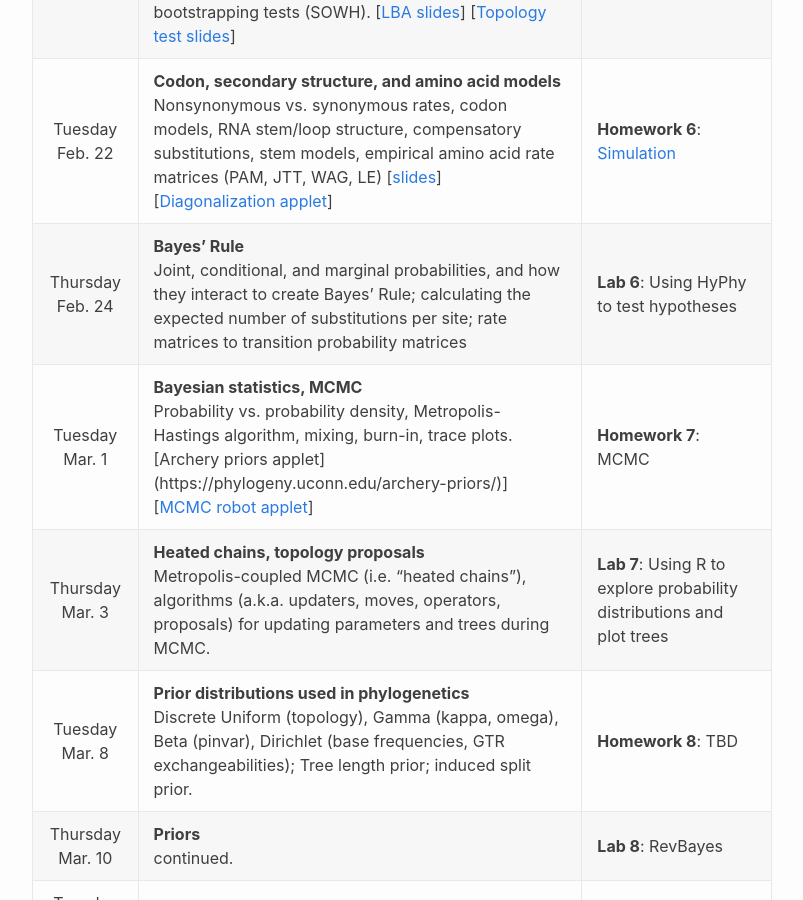
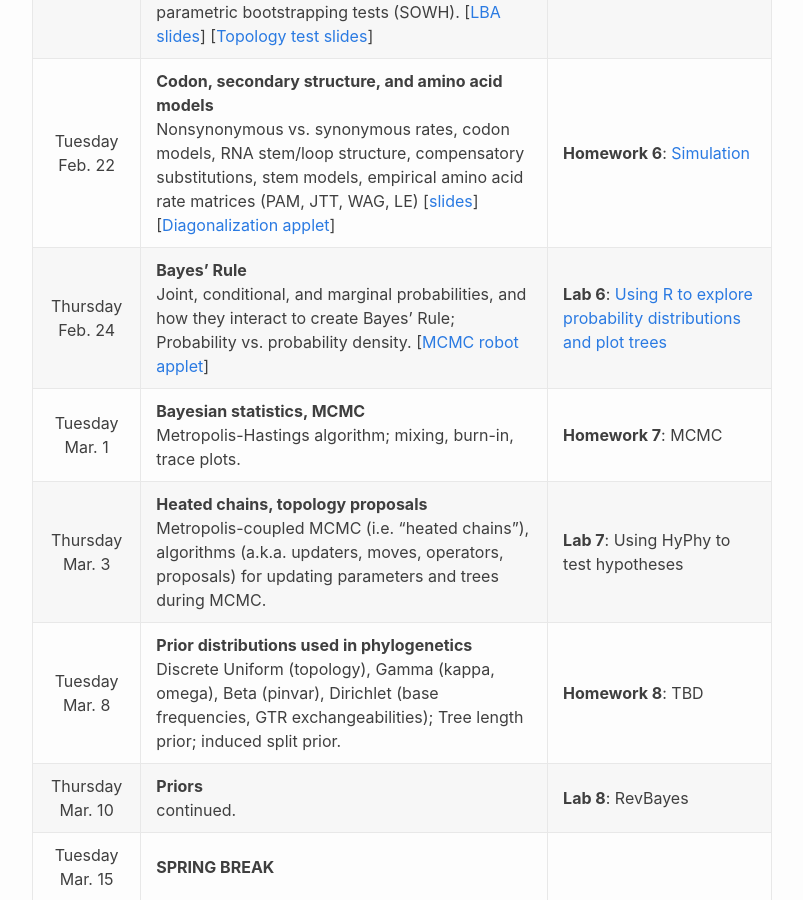
Before and after one commit to plewis/plewis.github.io, a Jekyll site: the page built from phylogenetics/phylogenetics2022.md, in a window 1280 px wide and 900 px high, scrolled down 2206 px. Shown: the whole window, without its empty margins (238-1041 px from the left). Built offline with Jekyll 4.4.1, drawn with Linux system fonts in a browser that asks for light colours; emoji names are drawn with the system emoji font.

Commit message:
updated schedule

```diff
--- a/phylogenetics/phylogenetics2022.md
+++ b/phylogenetics/phylogenetics2022.md
@@ -26,9 +26,9 @@ Thursday Feb. 10        | **Bootstrapping, rate heterogeneity**<br/>Non-parametr
 Tuesday Feb. 15	        | **Simulation**<br/>How to simulate nucleotide sequence data, and why it’s done [[slides](https://hydrodictyon.eeb.uconn.edu/people/plewis/courses/phylogenetics/lectures/2022/Simulation.pdf)] Textbook: Ch. 6: pp. 93-96. | **Homework 5**: [Rate heterogeneity (python program to modify)](/hw5/)
 Thursday Feb. 17        | **Long branch attraction, topology tests**<br/>Statistical consistency, long branch attraction, testing the molecular clock, nonparametric bootstrap topology tests (KH/SH/AU), and parametric bootstrapping tests (SOWH). [[LBA slides](https://hydrodictyon.eeb.uconn.edu/people/plewis/courses/phylogenetics/lectures/2022/LBA.pdf)]  [[Topology test slides](https://hydrodictyon.eeb.uconn.edu/people/plewis/courses/phylogenetics/lectures/2022/TopologyTests.pdf)] | **Lab 5**: [Simulating sequences](/simulation/)
 Tuesday Feb. 22         | **Codon, secondary structure, and amino acid models**<br/>Nonsynonymous vs. synonymous rates, codon models, RNA stem/loop structure, compensatory substitutions, stem models, empirical amino acid rate matrices (PAM, JTT, WAG, LE) \[[slides](https://hydrodictyon.eeb.uconn.edu/people/plewis/courses/phylogenetics/lectures/2022/AminoAcidRNACodonModels.pdf)\] \[[Diagonalization applet](https://plewis.github.io/applets/diagonalization/)\] | **Homework 6**: [Simulation](/hw6/)
-Thursday Feb. 24        | **Bayes' Rule**<br/> Joint, conditional, and marginal probabilities, and how they interact to create Bayes’ Rule; calculating the expected number of substitutions per site; rate matrices to transition probability matrices | **Lab 6**: Using HyPhy to test hypotheses
-Tuesday Mar. 1          | **Bayesian statistics, MCMC**<br/> Probability vs. probability density, Metropolis-Hastings algorithm, mixing, burn-in, trace plots.\[Archery priors applet](https://phylogeny.uconn.edu/archery-priors/)\] \[[MCMC robot applet](/applets/mcmc-robot/)\] | **Homework 7**: MCMC
-Thursday Mar. 3         | **Heated chains, topology proposals**<br/> Metropolis-coupled MCMC (i.e. “heated chains”), algorithms (a.k.a. updaters, moves, operators, proposals) for updating parameters and trees during MCMC. | **Lab 7**: Using R to explore probability distributions and plot trees
+Thursday Feb. 24        | **Bayes' Rule**<br/> Joint, conditional, and marginal probabilities, and how they interact to create Bayes’ Rule; Probability vs. probability density. \[[MCMC robot applet](/applets/mcmc-robot/)\]  | **Lab 6**: [Using R to explore probability distributions and plot trees](http://hydrodictyon.eeb.uconn.edu/eebedia/index.php/Phylogenetics:_R_Primer)
+Tuesday Mar. 1          | **Bayesian statistics, MCMC**<br/> Metropolis-Hastings algorithm; mixing, burn-in, trace plots. | **Homework 7**: MCMC
+Thursday Mar. 3         | **Heated chains, topology proposals**<br/> Metropolis-coupled MCMC (i.e. “heated chains”), algorithms (a.k.a. updaters, moves, operators, proposals) for updating parameters and trees during MCMC. | **Lab 7**: Using HyPhy to test hypotheses
 Tuesday Mar. 8         | **Prior distributions used in phylogenetics**<br/> Discrete Uniform (topology), Gamma (kappa, omega), Beta (pinvar), Dirichlet (base frequencies, GTR exchangeabilities); Tree length prior; induced split prior. | **Homework 8**: TBD
 Thursday Mar. 10        | **Priors**<br/> continued. | **Lab 8**: RevBayes
 Tuesday Mar. 15         | **SPRING BREAK** |
```
Also changed, not shown: 1 other file.
